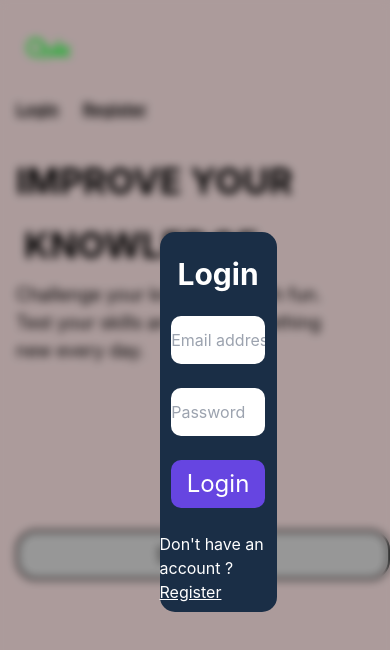
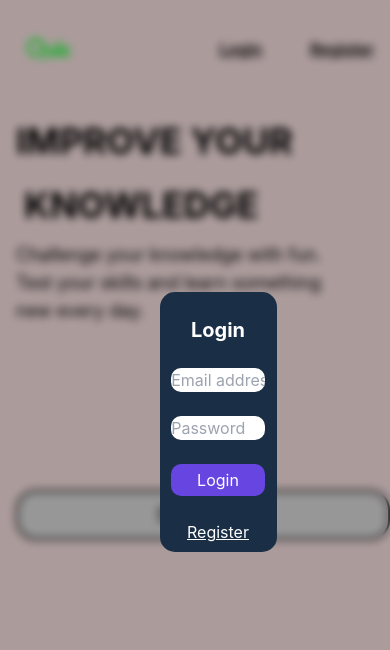
Before and after one commit to sudip-dhakal/Online-quiz, a React (Vite) app: page / in a window 390 px wide. Both pictures are taken after a click on the item "Login". Shown: the top 650 px of the page. Built offline with nearby package versions, Linux system fonts and the light colour scheme; no server answers.

Commit message:
login res

```diff
--- a/src/Login_&_Register/Login.jsx
+++ b/src/Login_&_Register/Login.jsx
@@ -63,7 +63,9 @@ const Login = ({ closeLogin, setShowRegister, userData, setUserData }) => {
     "
         >
           <div className="flex flex-col gap-6 items-center justify-center ">
-            <h1 className="text-white text-3xl font-bold mt-6">Login</h1>
+            <h1 className="text-white md:text-3xl font-bold mt-6 sm:text-xl ">
+              Login
+            </h1>
 
             {message && <p className="text-yellow-400">{message}</p>}
 
@@ -71,28 +73,31 @@ const Login = ({ closeLogin, setShowRegister, userData, setUserData }) => {
               type="text"
               value={username}
               placeholder="Email address"
-              className="h-[3rem] rounded-[10px] w-[80%]"
+              className="md:h-[3rem] rounded-[10px] w-[80%] sm:h-[1.5rem]"
               onChange={userHandler}
             />
             <input
               type="password"
               value={password}
               placeholder="Password"
-              className="h-[3rem] rounded-[10px] w-[80%]"
+              className="md:h-[3rem] rounded-[10px] w-[80%] sm:h-[1.5rem]"
               onChange={passwordHandler}
             />
             <Button
-              Class="bg-button-color w-[80%] rounded-[10px] text-white h-[3rem] text-2xl"
+              Class="bg-button-color w-[80%] rounded-[10px] text-white md:h-[3rem] text-2xl sm:h-[2rem] sm:text-[1rem]  "
               name="Login"
               onClick={handleLogin}
             />
 
-            <p className="text-white">
-              Don't have an account ?{" "}
-              <span className="underline cursor-pointer" onClick={handleSwitch}>
+            <div>
+              <p className="text-white md:block sm:hidden">Don't have an account ? </p>
+              <p
+                className="underline cursor-pointer text-white text-center"
+                onClick={handleSwitch}
+              >
                 Register
-              </span>
-            </p>
+              </p>
+            </div>
           </div>
         </div>
       </div>
--- a/tailwind.config.js
+++ b/tailwind.config.js
@@ -3,6 +3,9 @@ export default {
   content: ["./index.html", "./src/**/*.{js,ts,jsx,tsx}"],
   theme: {
     extend: {
+      screens: {
+        'sm':'320px',
+      },
       colors: {
         "custom-clr": "#F6DFDF",
         "custom-cl-btn": "#D9D9D9",
```
